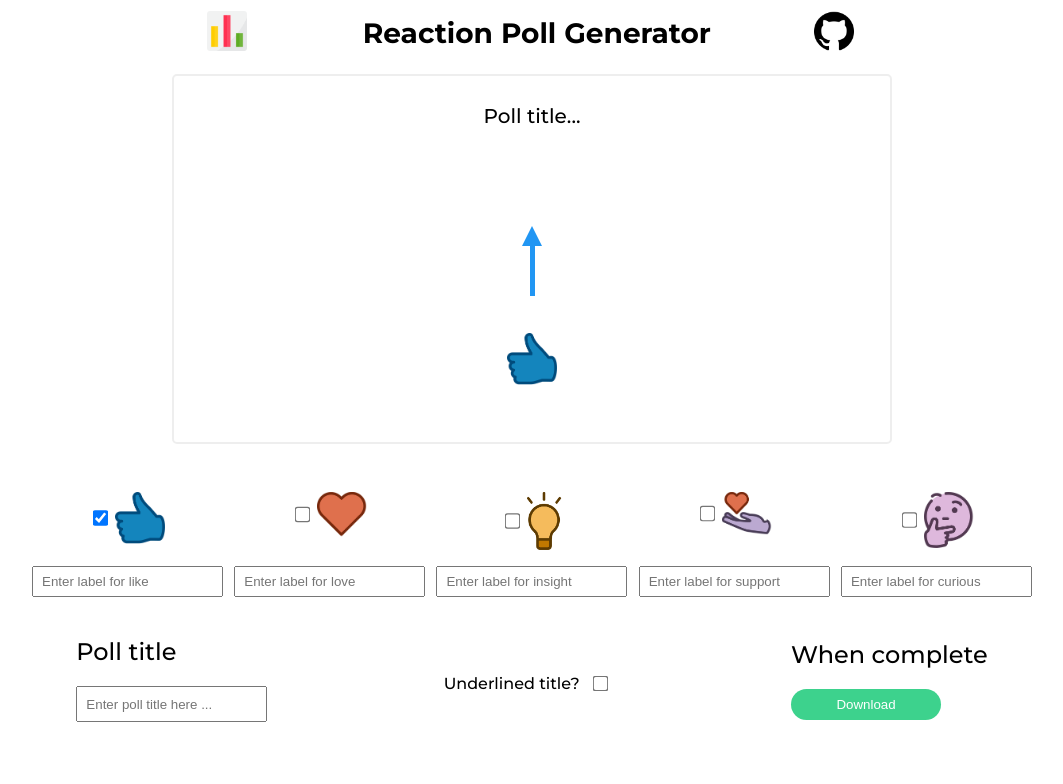
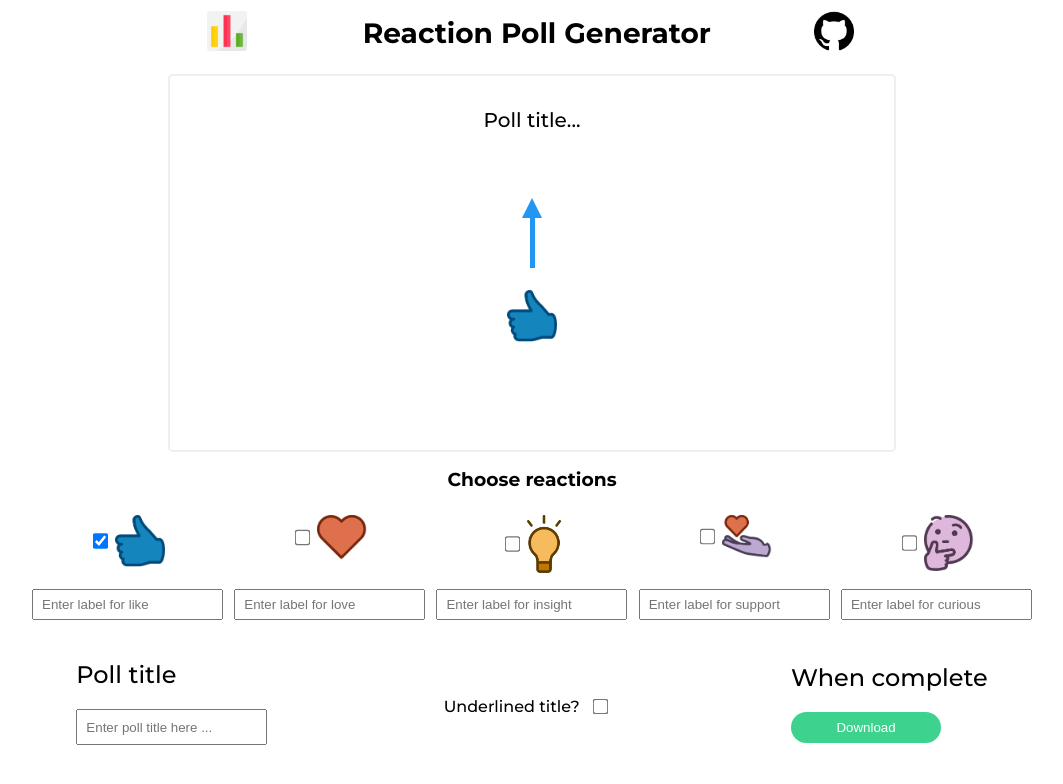
Before and after one commit to Ramzi-Abidi/Reaction-poll-generator, a React (Vite) app: page / in a window 1280 px wide. Both pictures are taken after a click on the checkbox 208 px from the left and 518 px from the top of the page. Shown: the top 784 px of the page, without its empty margins (108-1171 px from the left). Built offline with nearby package versions, Linux system fonts and the light colour scheme.

Commit message:
add styles to icons

```diff
--- a/package.json
+++ b/package.json
@@ -1,7 +1,7 @@
 {
   "name": "reaction-poll-generator",
   "private": true,
-  "version": "0.0.0",
+  "version": "1.0.0",
   "type": "module",
   "scripts": {
     "dev": "vite",
--- a/src/components/Arrow.tsx
+++ b/src/components/Arrow.tsx
@@ -8,7 +8,7 @@ const Arrow: React.FC<ArrowProps> = ({ iconType }) => {
             : iconType === "love"
             ? "red"
             : iconType === "insight"
-            ? "yellow"
+            ? "#edd528"
             : iconType === "celebrate"
             ? "green"
             : "purple";
--- a/src/components/Home.tsx
+++ b/src/components/Home.tsx
@@ -243,6 +243,7 @@ const Home = () => {
             </div>
 
             <div className="reaction-icons">
+                    <h3 style={{textAlign:"center", marginBottom:".25rem", marginTop: "0"}}> Choose reactions </h3>
                 <div className="container">
                     <div className="icons like">
                         <div className="icon-holder">
--- a/src/index.css
+++ b/src/index.css
@@ -13,7 +13,6 @@
     --color-flower: #353866;
     --color-smoke: #e4e4e4;
 }
-
 body {
     font-family: "Montserrat", sans-serif;
 }
@@ -87,7 +86,7 @@ input[type="checkbox"] {
     }
 }
 .reaction-icons {
-    margin-top: 1.75rem;
+    margin-top: 1rem;
 }
 .reaction-icons .container {
     display: flex;
@@ -102,9 +101,10 @@ input[type="checkbox"] {
 .content {
     margin-top: 1rem;
     border-radius: 5px;
-    width: 700px;
+    /* width: 700px; */
+    min-width: 700px;
     min-height: 350px;
-    padding: 0.5rem;
+    padding: 0.75rem;
     border: 2px solid var(--border-content-color);
 }
 @media (max-width: 768px) {
@@ -117,17 +117,14 @@ input[type="checkbox"] {
     align-items: center;
     flex-direction: column;
 }
-
 .intro h1 {
     margin-right: 2.5rem;
 }
-
 .reaction-icons .container {
     display: flex;
     justify-content: space-around;
     align-items: center;
 }
-
 .icons {
     width: 170px;
     display: flex;
@@ -136,16 +133,13 @@ input[type="checkbox"] {
     align-items: center;
     height: 105px;
 }
-
 .icons img {
     width: 100%;
     height: 100%;
 }
-
 .icon-input {
     height: 25px;
 }
-
 .bottom-section {
     display: flex;
     justify-content: space-evenly;
@@ -161,18 +155,22 @@ input[type="checkbox"] {
 .poll-title-input {
     height: 30px;
 }
-
 .light-text {
     font-weight: 500;
 }
-
 .icon-holder {
     display: flex;
 }
-
 .poll-icon {
+    /* height: 85%; */
+    font-weight: 500;
+    /* min-width: 120px; */
     display: flex;
     flex-direction: column;
+    justify-content: space-between;
+    font-size: 1rem;
+    align-items: center;
+    gap: 10px;
 }
 .poll-icon div {
     max-width: 150px;
@@ -190,7 +188,6 @@ input[type="checkbox"] {
 .icon-holder img.insight-img {
     width: 35px;
 }
-
 /* Arrow displayed in poll content */
 .arrow-container {
     margin: 0.75rem 0;
@@ -202,7 +199,6 @@ input[type="checkbox"] {
     align-items: center;
     color: #333;
 }
-
 .arrow {
     position: relative;
     width: 0;
@@ -212,25 +208,12 @@ input[type="checkbox"] {
     border-bottom-width: 20px;
     border-bottom-style: solid;
 }
-
 .leg {
     width: 5px;
     height: 50px;
 }
-
-.poll-icon {
-    height: 85%;
-    font-weight: 500;
-    font-size: 1rem;
-    min-width: 120px;
-    display: flex;
-    flex-direction: column;
-    justify-content: space-between;
-    align-items: center;
-    gap: 10px;
-}
 .poll-content {
-    height: 230px;
+    height: 100%;
     display: flex;
     justify-content: space-around;
     align-items: center;
@@ -243,7 +226,6 @@ input[type="checkbox"] {
     outline: 0;
     border: 0;
 }
-
 .download {
     background-color: var(--color-grass);
     border-radius: 18px;
@@ -266,7 +248,6 @@ input[type="checkbox"] {
 .star-github-img-container:hover {
     background-color: rgb(237, 231, 231);
 }
-
 .underlined-text-quest {
     display: flex;
     justify-content: center;
```
